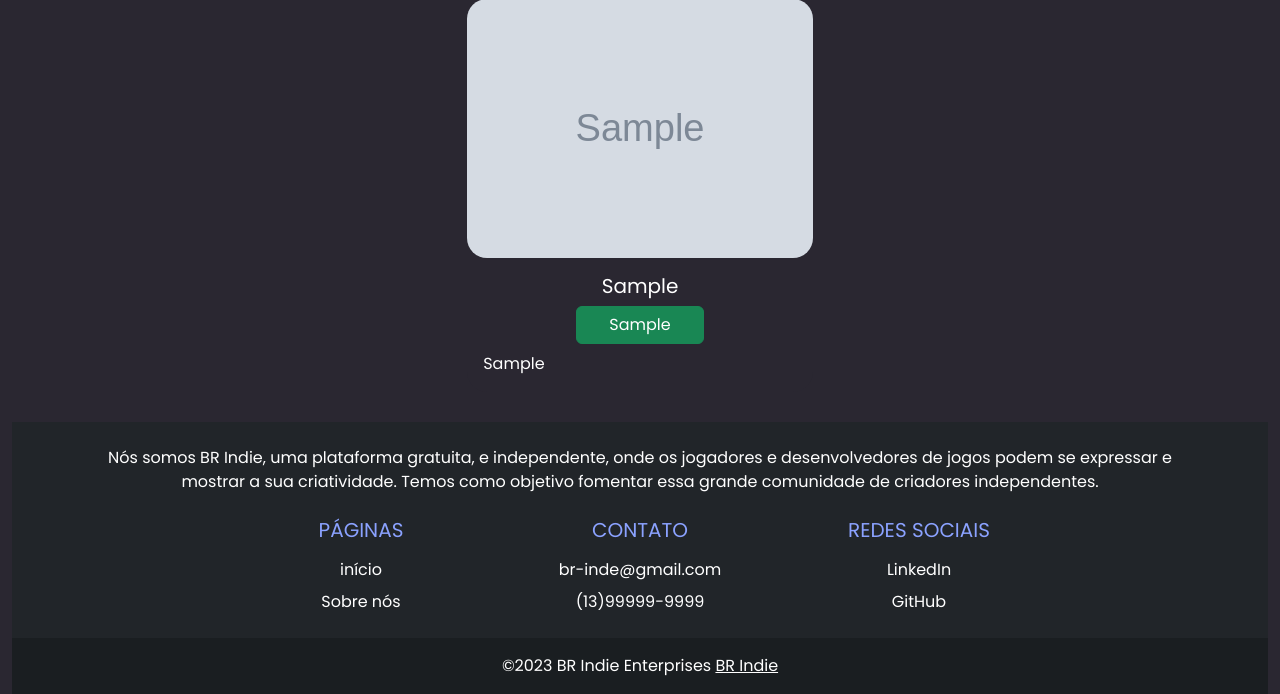
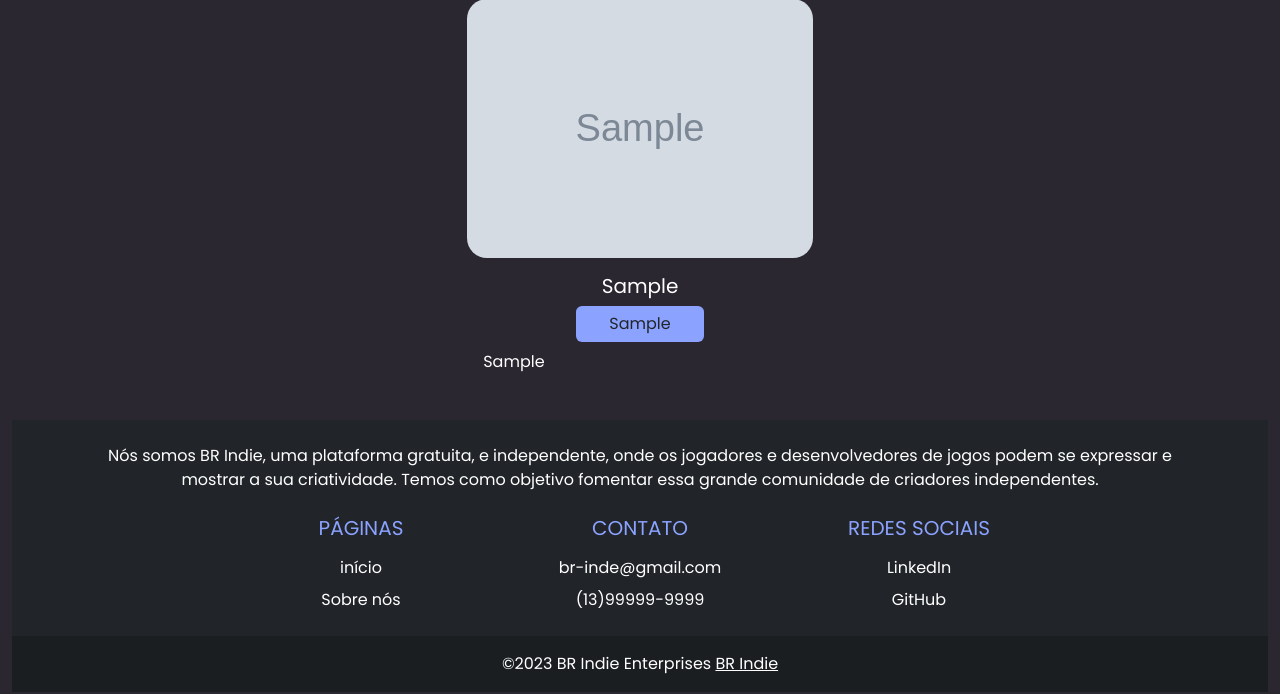
Before and after one commit to Gustavo12890/BR_INDIE, a PHP site: page /pages/home.php in a window 1280 px wide. Shown: the part 453-1147 px from the top of the page. Run offline with PHP 8.4, Linux system fonts and the light colour scheme; tables that the repository leaves empty or names only in its code hold one stand-in row (values such as "Sample post"); grey boxes marked "Sample" are stand-in pictures.

Commit message:
Mudando a cor do gênero da tela home

```diff
--- a/css/home.css
+++ b/css/home.css
@@ -150,6 +150,12 @@ body {
 
 .genero-home {
     width: 8rem;
+    background-color: #8BA2FF;
+    border: none;
+}
+
+.genero-home:hover {
+    background-color: #8BA2FF;
 }
 
 .titulo-footer {
--- a/pages/home.php
+++ b/pages/home.php
@@ -86,7 +86,7 @@ require("../php/conexao.php");
           <div class='card-body'>
             <h5 class='card-titulo'>$titulo_limitado</h5>
             <div class='d-flex justify-content-center mb-2'>
-              <a href='#' class='btn btn-success genero-home'>$projeto[nm_genero1]</a>
+              <a href='#' class='btn genero-home'>$projeto[nm_genero1]</a>
             </div>
             <p class='card-text'>$texto_limitado</p>
           </div>
```
